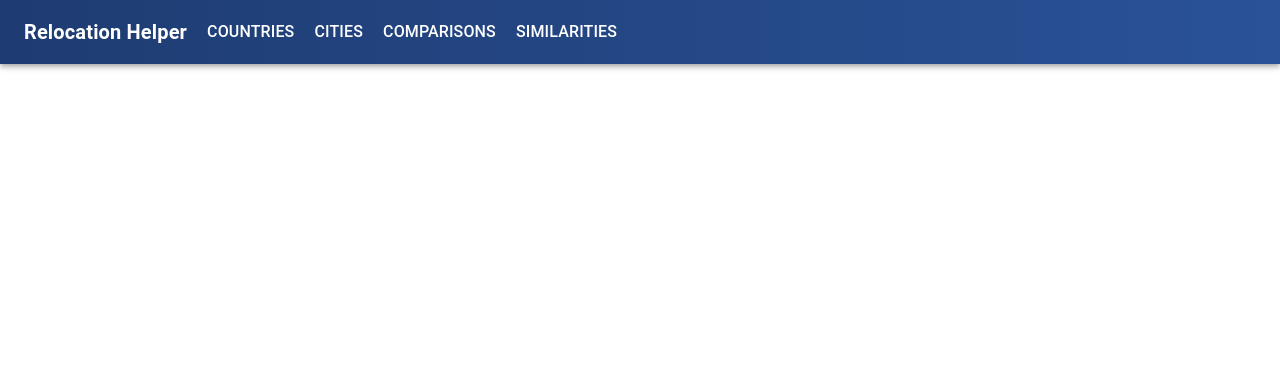
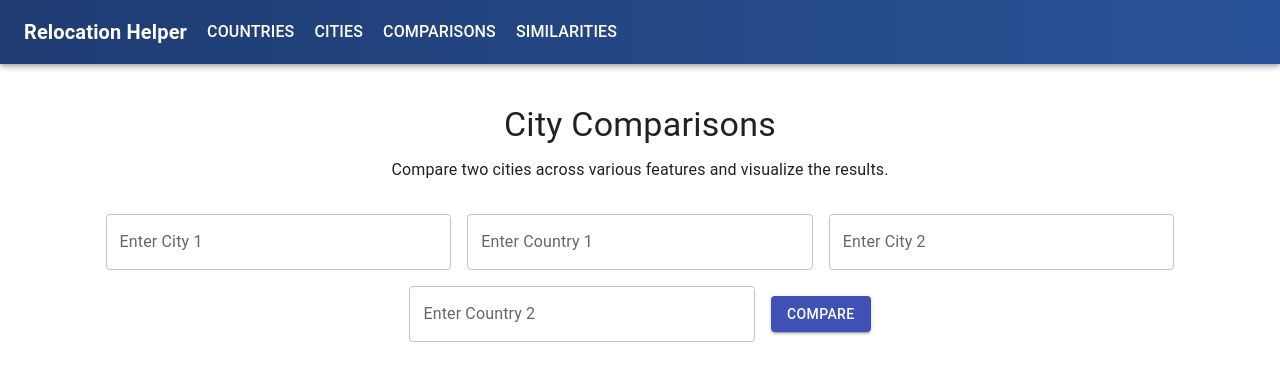
Before and after one commit to hzm628/cis5500-final-project, a React (Create React App) app in the folder client/: page /comparisons in a window 1280 px wide. Shown: the top 380 px of the page. Built offline with nearby package versions, Linux system fonts and the light colour scheme.

Commit message:
implement ComparisonsPage

```diff
--- a/client/src/App.js
+++ b/client/src/App.js
@@ -7,6 +7,7 @@ import NavBar from './components/NavBar';
 import HomePage from './pages/HomePage';
 import CountriesPage from './pages/CountriesPage';
 import SearchCitiesPage from './pages/SearchCitiesPage';
+import ComparisonsPage from './pages/ComparisonsPage';
 
 export const theme = createTheme({
   palette: {
@@ -25,6 +26,7 @@ export default function App() {
           <Route path="/" element={<HomePage />} />
           <Route path="/countries" element={<CountriesPage />} />
           <Route path="/search_cities" element={<SearchCitiesPage />} />
+          <Route path="/comparisons" element={<ComparisonsPage />} />
         </Routes>
       </BrowserRouter>
     </ThemeProvider>
--- /dev/null
+++ b/client/src/pages/ComparisonsPage.js
@@ -0,0 +1,209 @@
+import React, { useState } from "react";
+import { Radar } from "react-chartjs-2";
+import "chart.js/auto"; // Ensures Chart.js is properly imported
+import {
+  Container,
+  Typography,
+  Box,
+  Grid,
+  TextField,
+  Button,
+  CircularProgress,
+  Paper,
+} from "@mui/material";
+import { styled } from "@mui/system";
+import config from "../config.json"; // Import configuration
+
+const RadarCard = styled(Paper)({
+  borderRadius: "15px",
+  padding: "1.5rem",
+  textAlign: "center",
+  boxShadow: "0 4px 10px rgba(0, 0, 0, 0.2)",
+  transition: "transform 0.3s ease, box-shadow 0.3s ease",
+  '&:hover': {
+    transform: "scale(1.05)",
+    boxShadow: "0 8px 20px rgba(0, 0, 0, 0.3)",
+  },
+});
+
+const normalizeData = (data, maxValues) => {
+  return data.map((value, index) => {
+    return maxValues[index] ? value / maxValues[index] : 0;
+  });
+};
+
+const ComparisonsPage = () => {
+  const [city1, setCity1] = useState("");
+  const [country1, setCountry1] = useState("");
+  const [city2, setCity2] = useState("");
+  const [country2, setCountry2] = useState("");
+  const [comparisonData, setComparisonData] = useState(null);
+  const [error, setError] = useState(null);
+  const [isLoading, setIsLoading] = useState(false);
+
+  const handleCompare = async () => {
+    try {
+      setError(null);
+      setIsLoading(true);
+
+      // Fetch data from API using the full URL from config
+      const query = `http://${config.server_host}:${config.server_port}/compare_cities?city1=${encodeURIComponent(city1)}&country1=${encodeURIComponent(country1)}&city2=${encodeURIComponent(city2)}&country2=${encodeURIComponent(country2)}`;
+      console.log("Querying:", query); // Debugging
+      const response = await fetch(query);
+
+      if (!response.ok) {
+        throw new Error("Failed to fetch comparison data. Please try again.");
+      }
+
+      const data = await response.json();
+      console.log("Response data:", data); // Debugging
+      setComparisonData(data);
+    } catch (err) {
+      console.error("Error fetching comparison data:", err.message);
+      setError(err.message);
+      setComparisonData(null);
+    } finally {
+      setIsLoading(false);
+    }
+  };
+
+  const allCategories = ["population", "cost_of_living", "terrorism_attacks", "crime_index", "average_temperature"];
+  const maxValues = [25000000, 100, 50, 300, 100]; // Example max values for normalization
+
+  const radarData = comparisonData
+    ? {
+        labels: allCategories, // Use explicit category labels
+        datasets: [
+          {
+            label: `${city1}, ${country1}`,
+            data: normalizeData(
+              allCategories.map((category) => {
+                const item = comparisonData.find((data) => data.category === category);
+                return item
+                  ? item[`${city1.toLowerCase().replace(/ /g, "_")}_${country1.toLowerCase().replace(/ /g, "_")}`] || 0
+                  : 0;
+              }),
+              maxValues
+            ),
+            backgroundColor: "rgba(54, 162, 235, 0.2)",
+            borderColor: "rgba(54, 162, 235, 1)",
+            borderWidth: 2,
+          },
+          {
+            label: `${city2}, ${country2}`,
+            data: normalizeData(
+              allCategories.map((category) => {
+                const item = comparisonData.find((data) => data.category === category);
+                return item
+                  ? item[`${city2.toLowerCase().replace(/ /g, "_")}_${country2.toLowerCase().replace(/ /g, "_")}`] || 0
+                  : 0;
+              }),
+              maxValues
+            ),
+            backgroundColor: "rgba(255, 99, 132, 0.2)",
+            borderColor: "rgba(255, 99, 132, 1)",
+            borderWidth: 2,
+          },
+        ],
+      }
+    : null;
+
+  return (
+    <Container maxWidth="lg" sx={{ mt: 5, mb: 10 }}>
+      <Typography variant="h4" gutterBottom textAlign="center">
+        City Comparisons
+      </Typography>
+      <Typography variant="body1" textAlign="center" sx={{ mb: 4 }}>
+        Compare two cities across various features and visualize the results.
+      </Typography>
+
+      <Box sx={{ mb: 5, display: "flex", justifyContent: "center", alignItems: "center", gap: 2, flexWrap: "wrap" }}>
+        <TextField
+          label="Enter City 1"
+          variant="outlined"
+          value={city1}
+          onChange={(e) => setCity1(e.target.value)}
+          sx={{ width: "30%" }}
+        />
+        <TextField
+          label="Enter Country 1"
+          variant="outlined"
+          value={country1}
+          onChange={(e) => setCountry1(e.target.value)}
+          sx={{ width: "30%" }}
+        />
+        <TextField
+          label="Enter City 2"
+          variant="outlined"
+          value={city2}
+          onChange={(e) => setCity2(e.target.value)}
+          sx={{ width: "30%" }}
+        />
+        <TextField
+          label="Enter Country 2"
+          variant="outlined"
+          value={country2}
+          onChange={(e) => setCountry2(e.target.value)}
+          sx={{ width: "30%" }}
+        />
+        <Button
+          variant="contained"
+          color="primary"
+          onClick={handleCompare}
+          disabled={isLoading}
+        >
+          {isLoading ? <CircularProgress size={24} /> : "Compare"}
+        </Button>
+      </Box>
+
+      {error && (
+        <Typography color="error" textAlign="center" sx={{ mb: 4 }}>
+          {error}
+        </Typography>
+      )}
+
+      {comparisonData && (
+        <Grid container spacing={4} justifyContent="center">
+          <Grid item xs={12} md={6}>
+            <RadarCard>
+              <Typography variant="h6" gutterBottom>
+                Comparison Results
+              </Typography>
+              <ul style={{ textAlign: "left" }}>
+                {allCategories.map((category, index) => {
+                  const item = comparisonData.find((data) => data.category === category);
+                  return (
+                    <li key={index}>
+                      {`${category}: ${
+                        item
+                          ? item[`${city1.toLowerCase().replace(/ /g, "_")}_${country1.toLowerCase().replace(/ /g, "_")}`] ?? "No Data"
+                          : "No Data"
+                      } vs ${
+                        item
+                          ? item[`${city2.toLowerCase().replace(/ /g, "_")}_${country2.toLowerCase().replace(/ /g, "_")}`] ?? "No Data"
+                          : "No Data"
+                      }`}
+                    </li>
+                  );
+                })}
+              </ul>
+            </RadarCard>
+          </Grid>
+
+          <Grid item xs={12} md={6}>
+            {radarData && (
+              <RadarCard>
+                <Typography variant="h6" gutterBottom>
+                  Radar Graph
+                </Typography>
+                <Radar data={radarData} />
+              </RadarCard>
+            )}
+          </Grid>
+        </Grid>
+      )}
+    </Container>
+  );
+};
+
+export default ComparisonsPage;
--- /dev/null
+++ b/package.json
@@ -0,0 +1,6 @@
+{
+  "dependencies": {
+    "chart.js": "^4.4.7",
+    "react-chartjs-2": "^5.2.0"
+  }
+}
```
Also changed, not shown: 1 other file (tests, documents, lock files or other folders).
